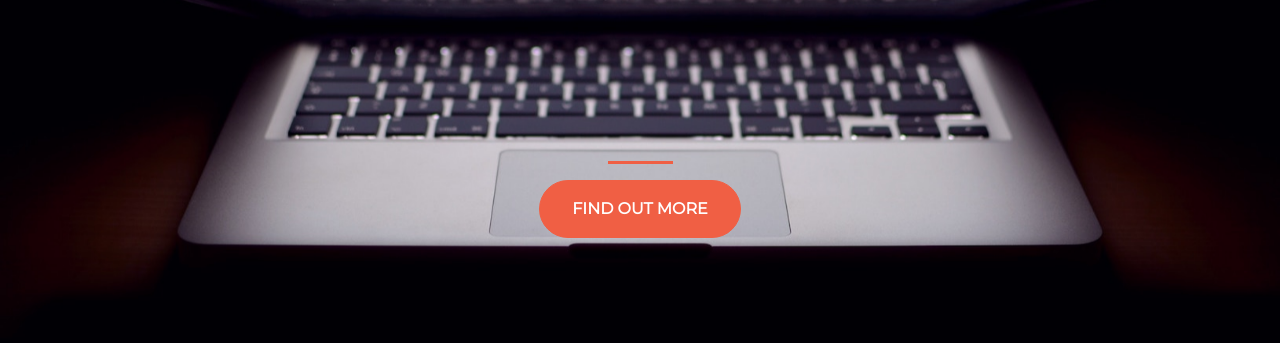
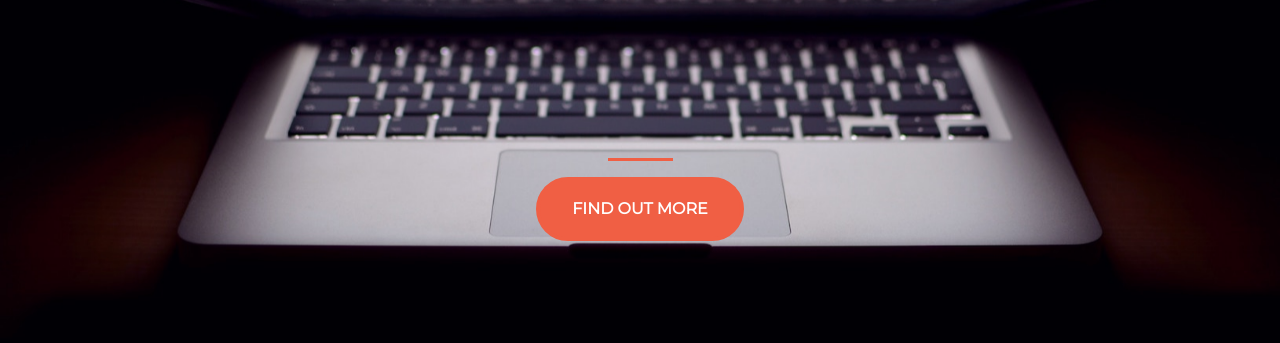
Before and after one commit to naskosergiev/naskosergiev.github.io, a plain HTML site: page index.html in a window 1280 px wide. Shown: the part 321-664 px from the top of the page. Drawn offline with nearby package versions, Linux system fonts and the light colour scheme.

Commit message:
Update style.css

```diff
--- a/css/style.css
+++ b/css/style.css
@@ -34,6 +34,7 @@ hr{
 .btn-primary{
   background-color: #F05F44;
   border-color: #F05F44;
+  border-width: 4px;
 }
 
 .btn-primary:hover{
```
